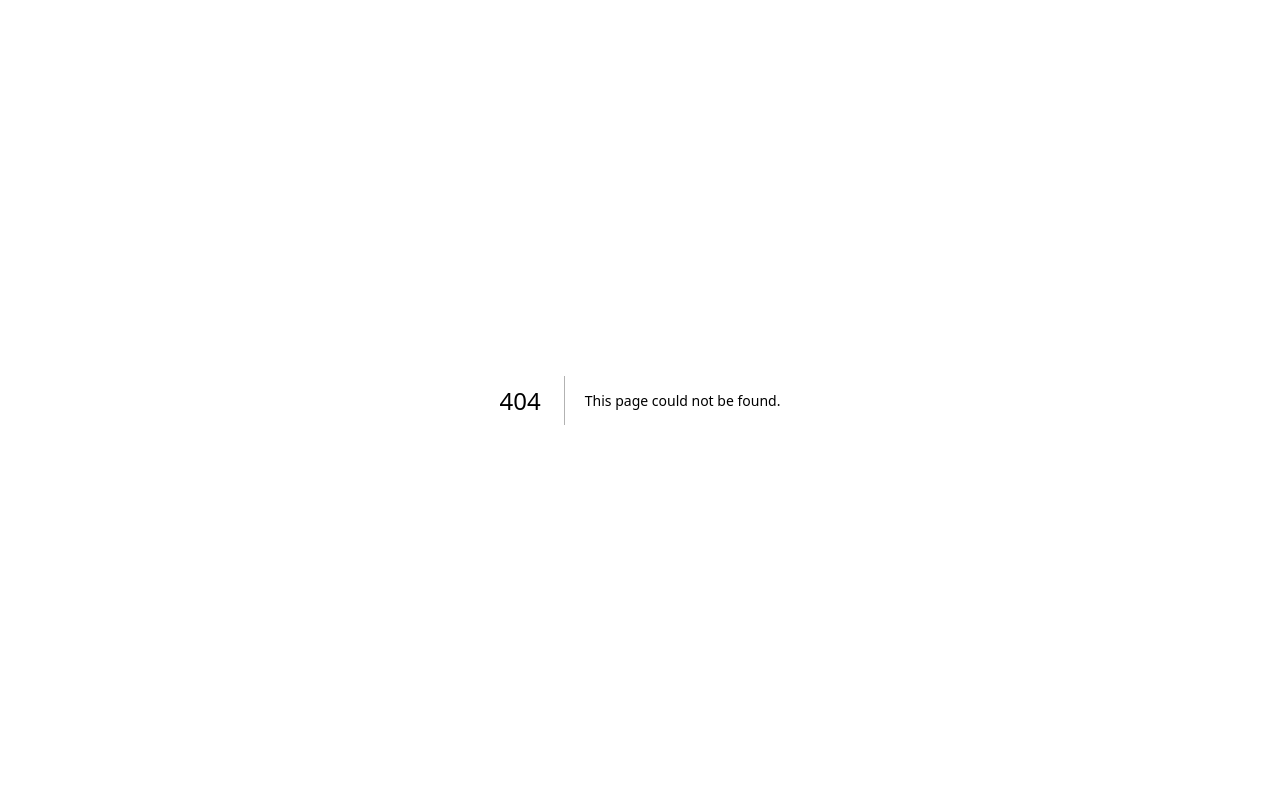
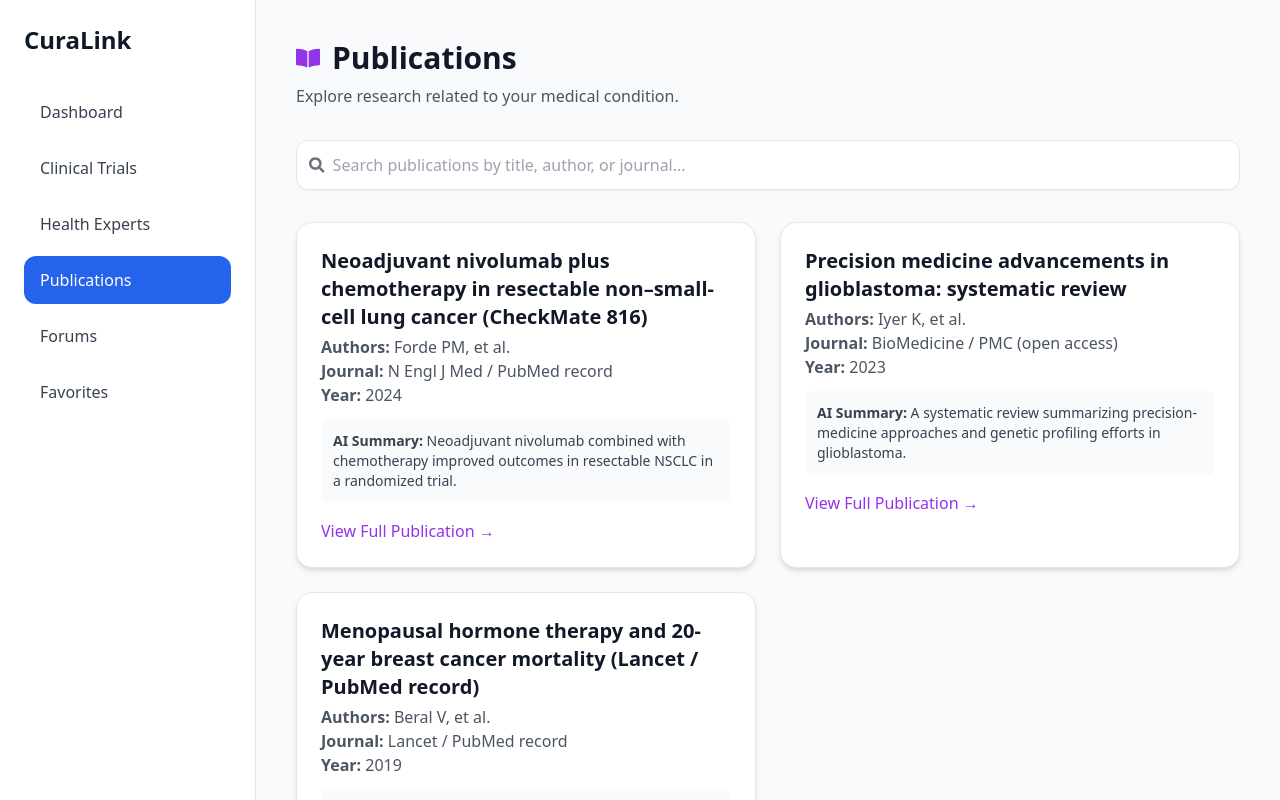
Before and after one commit to Khan4218/curalink-mvp, a Next.js app in the folder curalink-mvp/: page /patient/publications in a window 1280 px wide. Before the commit this address had no page. Shown: the top 800 px of the page. Built offline with nearby package versions, Linux system fonts and the light colour scheme.

Commit message:
feat: add publications page with search and mock publication data

```diff
--- /dev/null
+++ b/curalink-mvp/app/data/publications.json
@@ -0,0 +1,29 @@
+[
+  {
+    "id": 1,
+    "title": "Neoadjuvant nivolumab plus chemotherapy in resectable non–small-cell lung cancer (CheckMate 816)",
+    "authors": "Forde PM, et al.",
+    "journal": "N Engl J Med / PubMed record",
+    "year": 2024,
+    "summary": "Neoadjuvant nivolumab combined with chemotherapy improved outcomes in resectable NSCLC in a randomized trial.",
+    "url": "https://pubmed.ncbi.nlm.nih.gov/40454642/"
+  },
+  {
+    "id": 2,
+    "title": "Precision medicine advancements in glioblastoma: systematic review",
+    "authors": "Iyer K, et al.",
+    "journal": "BioMedicine / PMC (open access)",
+    "year": 2023,
+    "summary": "A systematic review summarizing precision-medicine approaches and genetic profiling efforts in glioblastoma.",
+    "url": "https://www.ncbi.nlm.nih.gov/pmc/articles/PMC10627207/"
+  },
+  {
+    "id": 3,
+    "title": "Menopausal hormone therapy and 20-year breast cancer mortality (Lancet / PubMed record)",
+    "authors": "Beral V, et al.",
+    "journal": "Lancet / PubMed record",
+    "year": 2019,
+    "summary": "Large cohort analysis investigating the association between menopausal hormone therapy and breast cancer risk/mortality.",
+    "url": "https://pubmed.ncbi.nlm.nih.gov/31474331/"
+  }
+]
--- /dev/null
+++ b/curalink-mvp/app/patient/publications/page.jsx
@@ -0,0 +1,75 @@
+"use client";
+
+import { useState } from "react";
+import publicationsData from "@/app/data/publications.json";
+import { FaBookOpen, FaSearch } from "react-icons/fa";
+
+export default function PublicationsPage() {
+  const [search, setSearch] = useState("");
+
+  const filteredPublications = publicationsData.filter((pub) => {
+    return (
+      pub.title.toLowerCase().includes(search.toLowerCase()) ||
+      pub.authors.toLowerCase().includes(search.toLowerCase()) ||
+      pub.journal.toLowerCase().includes(search.toLowerCase())
+    );
+  });
+
+  return (
+    <div className="space-y-8">
+
+      {/* Header */}
+      <div>
+        <h1 className="text-3xl font-semibold text-gray-900 flex items-center gap-3">
+          <FaBookOpen className="text-purple-600 text-2xl" />
+          Publications
+        </h1>
+        <p className="text-gray-600 mt-2">
+          Explore research related to your medical condition.
+        </p>
+      </div>
+
+      {/* Search Bar */}
+      <div className="flex items-center bg-white p-3 rounded-xl border w-full shadow-sm">
+        <FaSearch className="text-gray-500 mr-2" />
+        <input
+          type="text"
+          placeholder="Search publications by title, author, or journal..."
+          value={search}
+          onChange={(e) => setSearch(e.target.value)}
+          className="w-full outline-none text-gray-800"
+        />
+      </div>
+
+      {/* Publications List */}
+      <div className="grid grid-cols-1 md:grid-cols-2 gap-6">
+        {filteredPublications.map((pub) => (
+          <div
+            key={pub.id}
+            className="bg-white p-6 rounded-2xl shadow-md border hover:shadow-lg transition"
+          >
+            <h2 className="text-xl font-semibold text-gray-900">{pub.title}</h2>
+
+            <p className="text-gray-600 mt-1"><strong>Authors:</strong> {pub.authors}</p>
+            <p className="text-gray-600"><strong>Journal:</strong> {pub.journal}</p>
+            <p className="text-gray-600"><strong>Year:</strong> {pub.year}</p>
+
+            {/* AI Summary */}
+            <p className="mt-3 text-gray-700 bg-gray-50 p-3 rounded-lg text-sm">
+              <strong>AI Summary:</strong> {pub.summary}
+            </p>
+
+            <a
+              href={pub.url}
+              target="_blank"
+              className="text-purple-600 mt-4 inline-block hover:underline font-medium"
+            >
+              View Full Publication →
+            </a>
+          </div>
+        ))}
+      </div>
+
+    </div>
+  );
+}
```
